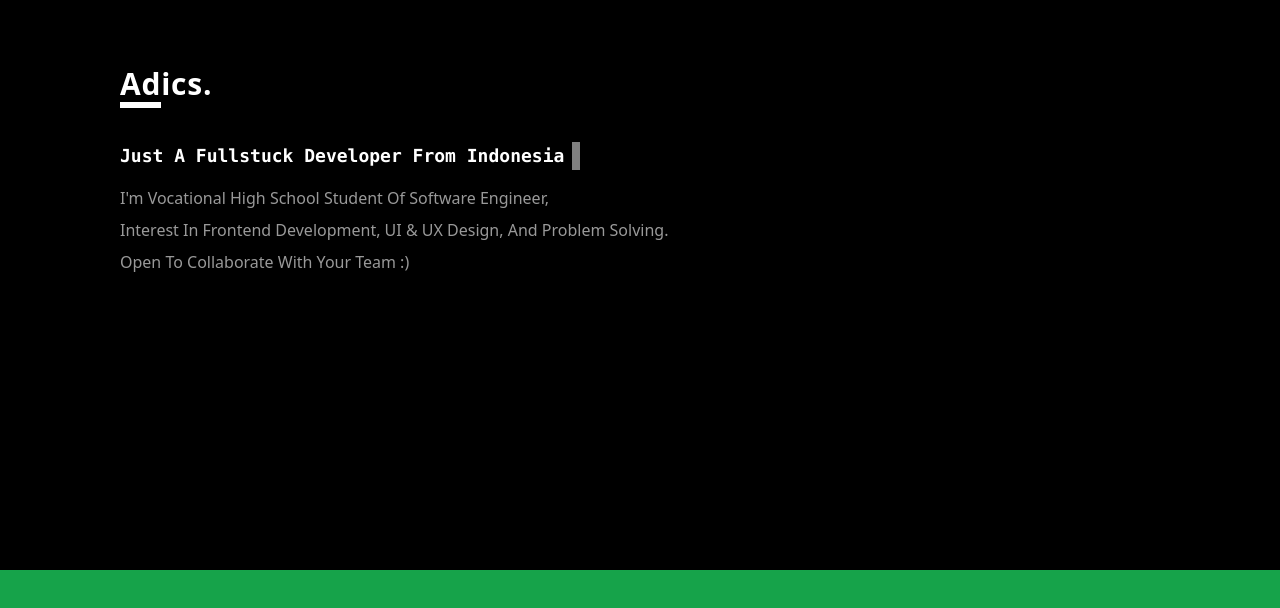
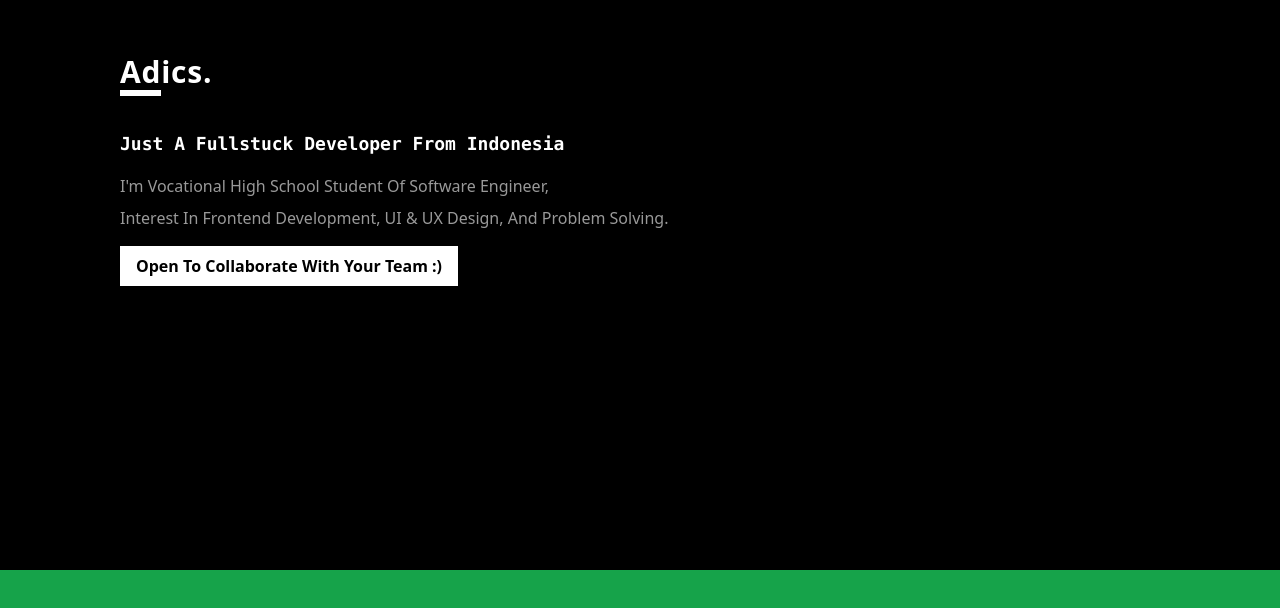
Before and after one commit to AdiCahyaSaputra/personal-portfolio, a React (Vite) app: page / in a window 1280 px wide. Shown: the part 230-838 px from the top of the page. Built offline with nearby package versions, Linux system fonts and the light colour scheme.

Commit message:
style: hero section style for typography

```diff
--- a/src/App.tsx
+++ b/src/App.tsx
@@ -1,41 +1,50 @@
-import Logo from './components/reusable/Logo'
-import Container from './components/reusable/Container'
+import Logo from "./components/reusable/Logo"
+import Container from "./components/reusable/Container"
+import { useEffect, useState } from "react"
 
 const App = () => {
+  const [toRight, setToRight] = useState("-left-full")
+
+  useEffect(() => {
+    setTimeout(() => {
+      setToRight("left-0")
+    }, 500)
+  }, [toRight])
+
   return (
     <>
-      <div className='bg-black'>
+      <div className="bg-black">
 
         <main className="text-white min-h-screen flex flex-col justify-center bg-black">
 
-          <div className='bg-black/30 z-50 select-none backdrop-blur-md sticky top-0 p-4'>
+          <div className="bg-black/30 z-50 select-none backdrop-blur-md sticky top-0 p-4">
             <Container>
-              <Logo toRight='left-0' textSize='text-3xl' barHeight='h-1 md:h-1.5' />
+              <Logo toRight={toRight} textSize="text-3xl" barHeight='h-1 md:h-1.5' />
             </Container>
           </div>
 
-          <div className='p-4'>
+          <div className="p-4">
             <Container>
 
-              <h1 className='
+              <h1 className="
                 selection:text-black selection:bg-white text-lg font-mono text-white font-extrabold md:text-lg
-                overflow-hidden whitespace-nowrap border-r-8 pr-2 border-white w-max animate-typing
-              '>
+              ">
                 {"Just A Fullstuck Developer From Indonesia"}
               </h1>
 
-              <div className='select-none mt-4 space-y-2 text-white/60 font-medium'>
+              <div className="select-none my-4 space-y-2 text-white/60 font-medium">
                 <p>{"I'm Vocational High School Student Of Software Engineer,"}</p>
                 <p>{"Interest In Frontend Development, UI & UX Design, And Problem Solving."}</p>
-                <p>{"Open To Collaborate With Your Team :)"}</p>
               </div>
+
+              <button className="transition-all duration-500 hover:shadow-md hover:shadow-white/40 py-2 px-4 bg-white text-black font-bold">{"Open To Collaborate With Your Team :)"}</button>
 
             </Container>
           </div>
 
         </main>
 
-        <div className='h-screen bg-green-600'>
+        <div className="h-screen bg-green-600">
 
         </div>
 
```
